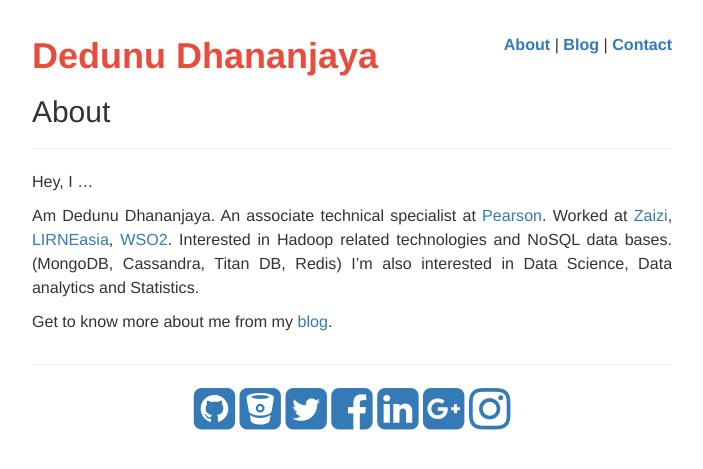
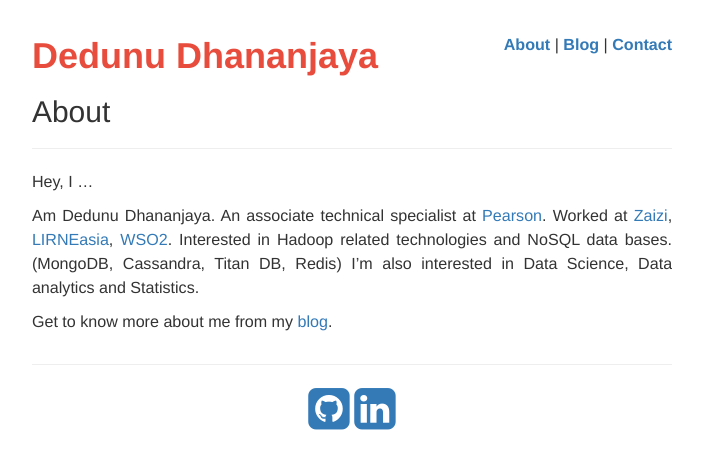
Before and after one commit to dedunu/dedunu.github.io, a Jekyll site: the page built from about.md, in a window 1280 px wide. Shown: the top 469 px of the page, without its empty margins (288-991 px from the left). Built offline with Jekyll 4.4.1, drawn with Linux system fonts in a browser that asks for light colours; nearby versions of some CDN libraries.

Commit message:
Update page.html

```diff
--- a/_layouts/page.html
+++ b/_layouts/page.html
@@ -13,23 +13,8 @@ layout: default
   <a href="https://github.com/dedunumax" title="Github">
     <i class="fa fa-3x fa-github-square"></i>
   </a>
-    <a href="http://code.dedunu.info/" title="Bitbucket">
-      <i class="fa fa-3x fa-bitbucket-square"></i>
-    </a>
-    <a href="https://twitter.com/dedunumax" title="twitter">
-      <i class="fa fa-3x fa-twitter-square"></i>
-    </a>
-    <a href="https://www.facebook.com/dedunu" title="facebook">
-      <i class="fa fa-3x fa-facebook-square"></i>
-    </a>
   <a href="http://lk.linkedin.com/in/dedunu/" title="LinkedIn">
     <i class="fa fa-3x fa-linkedin-square"></i>
   </a>
-    <a href="https://plus.google.com/+DedunuDhananjaya" title="Google+">
-      <i class="fa fa-3x fa-google-plus-square"></i>
-    </a>
-    <a href="http://instagram.com/dedunumax" title="Instagram">
-      <i class="fa fa-3x fa-instagram"></i>
-    </a>
 </div>
 </footer>
```
Lines whose indentation alone changed are shown as unchanged.
